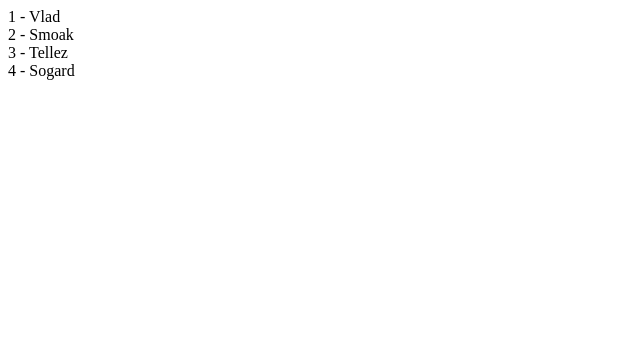
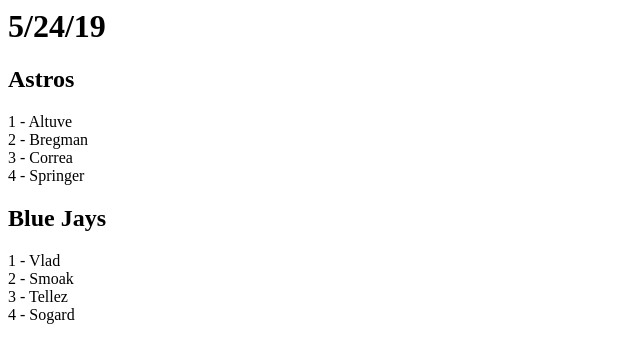
Before and after one commit to jordanhudgens/typescript-classes-objects, a plain HTML site: page index.html in a window 1280 px wide. Shown: the whole page, without its empty margins (0-640 px from the left). Drawn offline with Linux system fonts and the light colour scheme.

Commit message:
Day 2 step 8

```diff
--- a/index.html
+++ b/index.html
@@ -1,4 +1,15 @@
-<div>1 - Vlad</div>
-<div>2 - Smoak</div>
-<div>3 - Tellez</div>
-<div>4 - Sogard</div>
+<h1>5/24/19</h1>
+<h2>Astros</h2>
+<div>
+  <div>1 - Altuve</div>
+  <div>2 - Bregman</div>
+  <div>3 - Correa</div>
+  <div>4 - Springer</div>
+</div>
+<h2>Blue Jays</h2>
+<div>
+  <div>1 - Vlad</div>
+  <div>2 - Smoak</div>
+  <div>3 - Tellez</div>
+  <div>4 - Sogard</div>
+</div>
```
